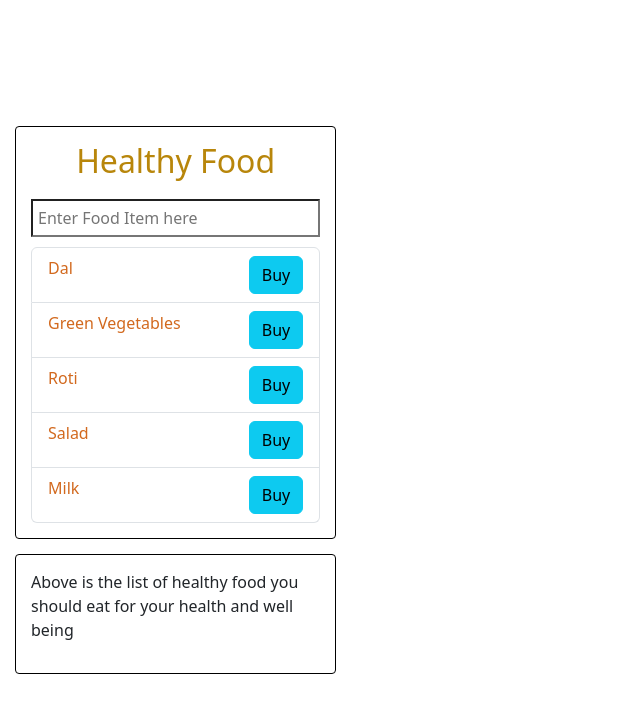
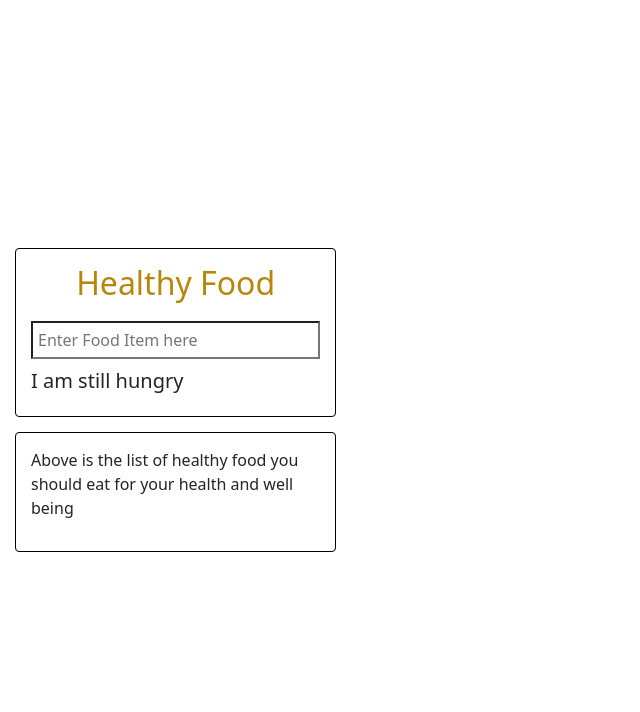
Before and after one commit to palakgarg0401/Learning_React, a React (Vite) app in the folder first-react-app/: page / in a window 1280 px wide. Shown: the top 712 px of the page, without its empty margins (0-640 px from the left). Built offline with nearby package versions, Linux system fonts and the light colour scheme.

Commit message:
managing states

```diff
--- a/first-react-app/src/App.jsx
+++ b/first-react-app/src/App.jsx
@@ -4,18 +4,29 @@ import "bootstrap/dist/css/bootstrap.min.css";
 import "./App.css";
 import Container from './components/Container.jsx';
 import FoodInput from './components/FoodInput.jsx';
+import { useState } from 'react';
 
 function App() {  //functional component
 
-  let foodItems = ['Dal', 'Green Vegetables', 'Roti', 'Salad', 'Milk'];
+  // let foodItems = ['Dal', 'Green Vegetables', 'Roti', 'Salad', 'Milk'];
 
-  const handleOnChange = (event) => { console.log(event.target.value); }
+
+  let [ foodItems, setFoodItems ] = useState([]);
+
+  const onKeyDown = (event) => {
+    if(event.key === 'Enter') {
+      let newFoodItem = event.target.value;
+      event.target.value = "";
+      let newItems = [...foodItems, newFoodItem];
+      setFoodItems(newItems);
+    }
+  }
 
   return ( <>
   <Container>
     <h2 className='food-heading'>Healthy Food</h2>
+    <FoodInput handleKeyDown={onKeyDown}></FoodInput>
     <ErrorMessage items = {foodItems}></ErrorMessage>
-    <FoodInput handleOnChange={handleOnChange}></FoodInput>
     <FoodItems items = {foodItems}></FoodItems>
   </Container>
 
--- a/first-react-app/src/components/FoodInput.jsx
+++ b/first-react-app/src/components/FoodInput.jsx
@@ -1,8 +1,8 @@
 import styles from "./FoodInput.module.css"
 
-const FoodInput = ({handleOnChange}) => {
+const FoodInput = ({handleKeyDown}) => {
     return <input type="text" placeholder="Enter Food Item here"
-    className={styles.foodInput} onChange={handleOnChange} />
+    className={styles.foodInput} onKeyDown={handleKeyDown} />
 }
 
 export default FoodInput;
--- a/first-react-app/src/components/FoodItems.jsx
+++ b/first-react-app/src/components/FoodItems.jsx
@@ -1,13 +1,22 @@
+import { useState } from "react";
 import Item from "./Item";
 
 const FoodItems = ({ items }) => {
+
+    let [activeItems, setActiveItems] = useState([]);
+
+    let onBuyButton = (item, event) => {
+        let newItems = [...activeItems, item];
+        setActiveItems(newItems);
+    }
     return (
         <ul className="list-group">
             {items.map((item) =>
                 <Item
                     key = {item}
                     foodItem = {item}
-                    handleBuyClicked={() => console.log(`${item} bought`)}
+                    bought={activeItems.includes(item)}
+                    handleBuyClicked={(event) => onBuyButton(item, event)}
                 ></Item>
             )}
         </ul>
--- a/first-react-app/src/components/Item.jsx
+++ b/first-react-app/src/components/Item.jsx
@@ -1,8 +1,8 @@
 import styles from './Item.module.css'
 
-const Item = ({ foodItem, handleBuyClicked }) => {
+const Item = ({ foodItem, bought, handleBuyClicked }) => {
     return(
-        <li className = {`${styles['kg-item']} list-group-item`}>
+        <li className = {`${styles['kg-item']} list-group-item ${bought && 'active'}`}>
             <span className = {styles['kg-span']}>{foodItem}</span>
             <button className={`${styles.button} btn btn-info`}
             onClick={handleBuyClicked}>Buy</button>
```
